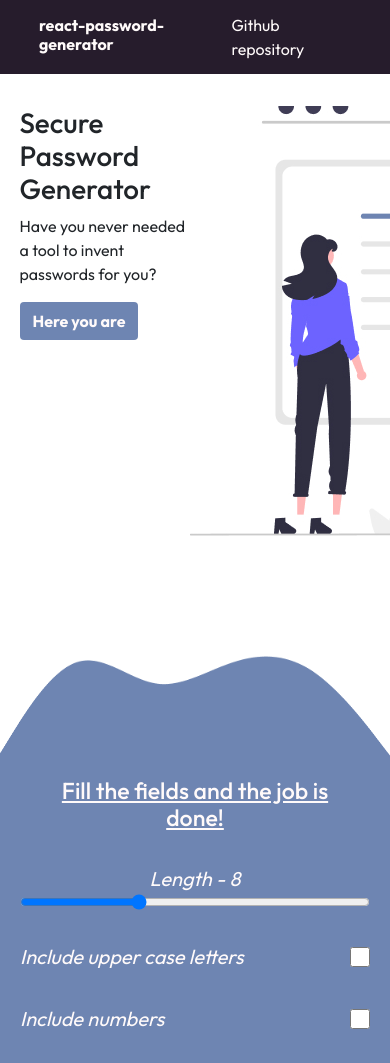
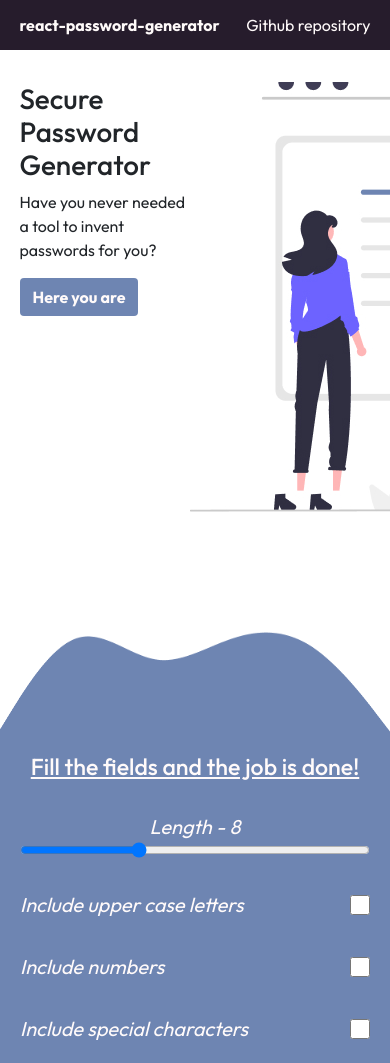
Before and after one commit to vladpostu/react-password-generator, a React app: page / in a window 390 px wide. Shown: the top 1063 px of the page. Built offline with nearby package versions, Linux system fonts and the light colour scheme.

Commit message:
responsive issues

```diff
--- a/src/Components/MainContent/MainContent.css
+++ b/src/Components/MainContent/MainContent.css
@@ -40,8 +40,9 @@
 }
 
 .resized {
+    position: relative;
     width: 600px;
-    max-width: 80%;
+    max-width: 90%;
     margin: 0 auto;
 }
 
--- a/src/Components/Navbar/Navbar.css
+++ b/src/Components/Navbar/Navbar.css
@@ -9,7 +9,7 @@
     display: flex;
     flex-direction: row;
     justify-content: space-between;
-    width: 80%;
+    width: 90%;
     margin: 0 auto;
     align-items: baseline;
     padding: 0.8rem 0;
```
